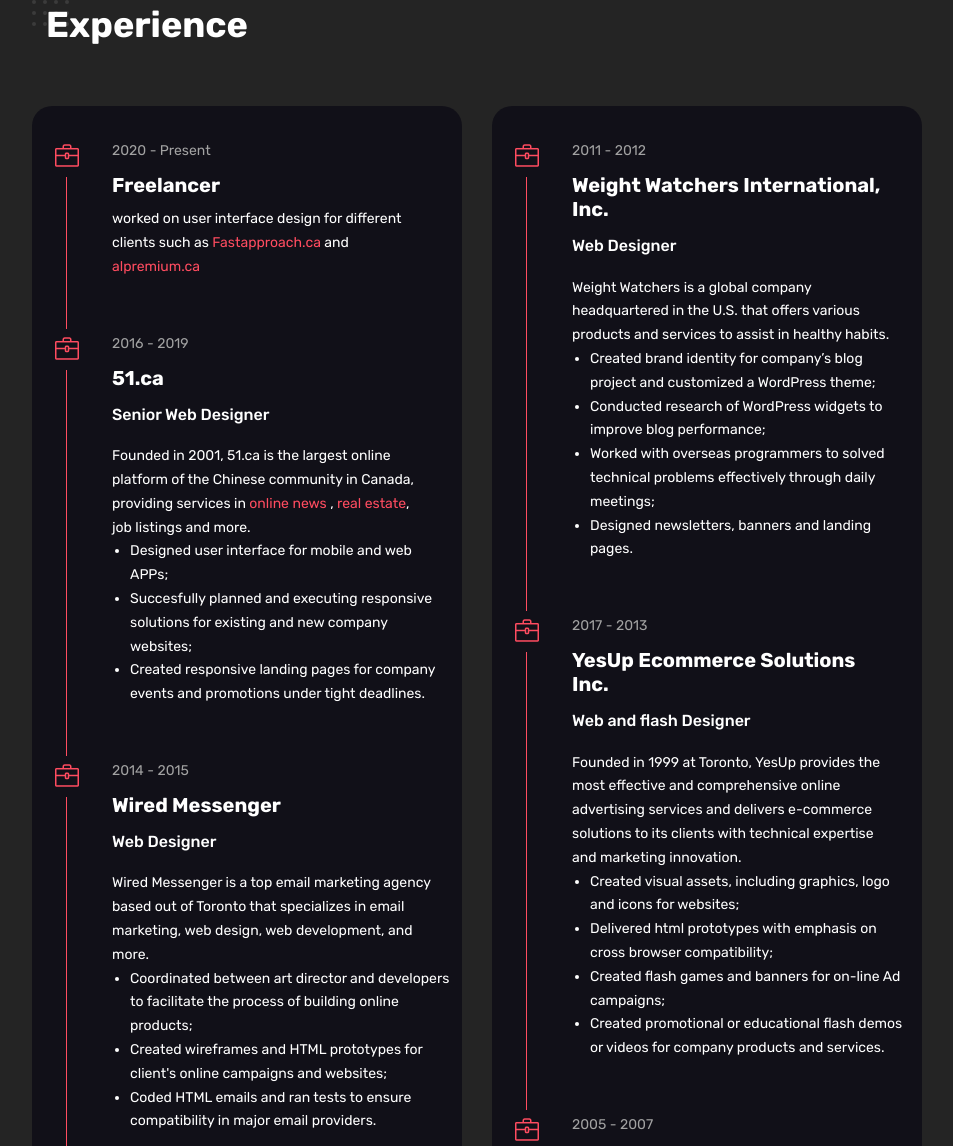
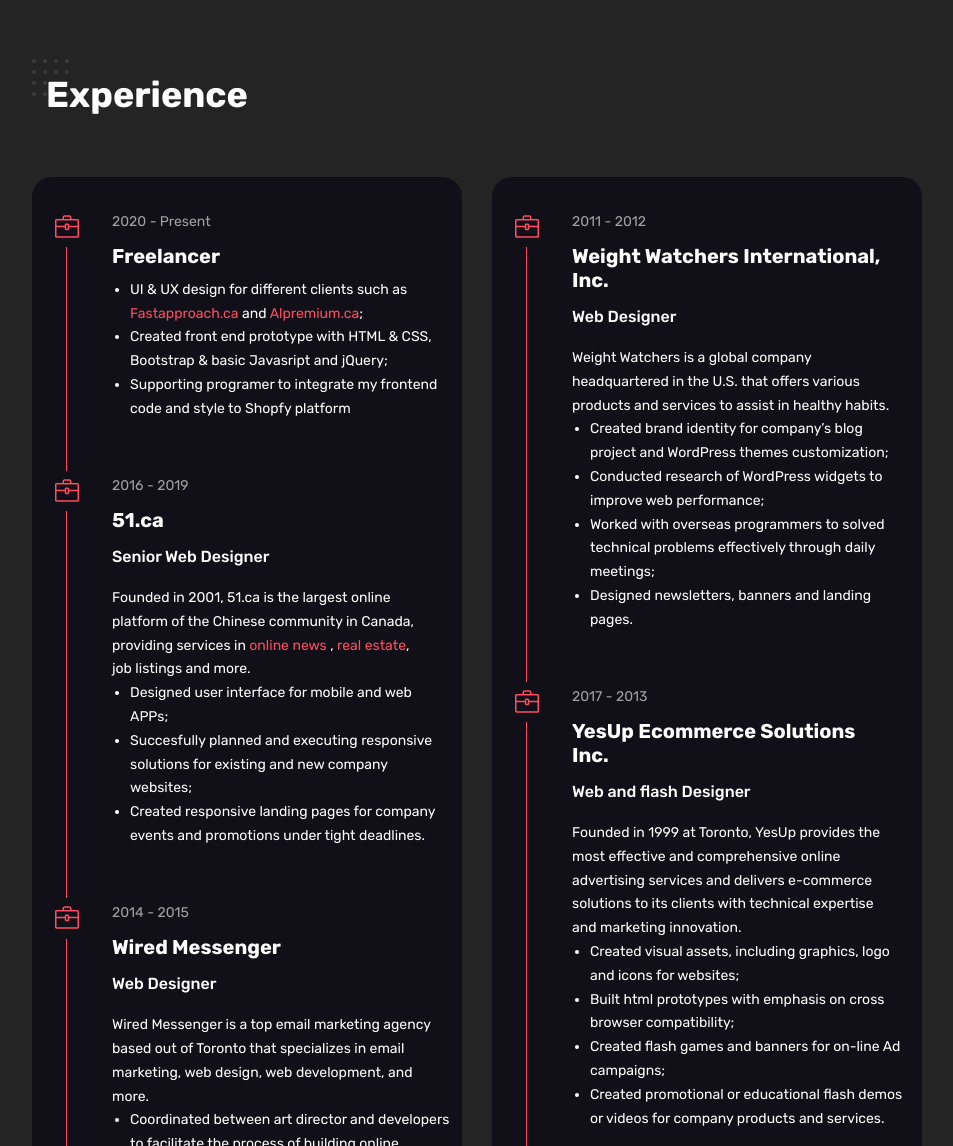
Before and after one commit to wendyjin2020/portfolio, a plain HTML site: page index.html in a window 1280 px wide. Shown: the part 2367-3513 px from the top of the page, without its empty margins (218-1171 px from the left). Drawn offline with Linux system fonts and the light colour scheme.

Commit message:
resume update

```diff
--- a/index.html
+++ b/index.html
@@ -209,9 +209,9 @@
 								<!-- about text -->
 								<p>I am Wendy, an experienced web and UI/UX designer living in Vaughan. I'm passionate in designing web and mobile applications with neat user interface and clean front-end code. </p>
 								<p>For each products I've been working on, my goal was always to modernize the aesthetic, empower the user and increase conversions.</p>
+								<p>I love team work, because when the right mix of people and skills are brought together, the results can be exciting.</p>
 
 								<div class="spacer d-md-none d-lg-none" data-height="30"></div>
-
 							</div>
 							<div class="col-md-6">
 								<h3>Design skills</h3>
@@ -608,7 +608,11 @@
 							<div class="content">
 								<span class="time">2020 - Present</span>
 								<h3 class="title"> <span>Freelancer</span></h3>
-								<p>worked on user interface design for different clients such as <a href="https://fastapproach.ca/">Fastapproach.ca</a> and <a href="https://alpremium.ca/" target="_blank">alpremium.ca</a></p>
+								<ul class="timeline-role">
+									<li>UI & UX design for different clients such as  <a href="https://fastapproach.ca/">Fastapproach.ca</a> and <a href="https://alpremium.ca/" target="_blank">Alpremium.ca</a>;</li>
+									<li>Created front end prototype with HTML & CSS, Bootstrap & basic Javasript and jQuery;</li>
+									<li>Supporting programer to integrate my frontend code and style to Shopfy platform</li>
+								</ul>
 							</div>
 						</div>
 
@@ -637,7 +641,7 @@
 								<p>Wired Messenger is a top email marketing agency based out of Toronto that specializes in email marketing, web design, web development, and more. </p>
 								<ul class="timeline-role">
 									<li>Coordinated between art director and developers to facilitate the process of building online products;</li>
-									<li>Created wireframes and HTML prototypes for client's online campaigns and websites;</li>
+									<li>Created low-fidality Sketch wireframes and built HTML prototypes for client's online campaigns and websites;</li>
 									<li>Coded HTML emails and ran tests to ensure compatibility in major email providers.</li>
 							    </ul>
 
@@ -681,8 +685,8 @@
 								<h4>Web Designer</h4>
 								<p>Weight Watchers is a global company headquartered in the U.S. that offers various products and services to assist in healthy habits.</p>
 								<ul class="timeline-role">
-									<li>Created brand identity for company’s blog project and customized a WordPress theme;</li>
-									<li>Conducted research of WordPress widgets to improve blog performance;</li>
+									<li>Created brand identity for company’s blog project and WordPress themes customization;</li>
+									<li>Conducted research of WordPress widgets to improve web performance;</li>
 									<li>Worked with overseas programmers to solved technical problems effectively through daily meetings;</li>
 									<li>Designed newsletters, banners and landing pages.</li>
 								</ul>
@@ -698,7 +702,7 @@
 								<p>Founded in 1999 at Toronto, YesUp provides the most effective and comprehensive online advertising services and delivers e-commerce solutions to its clients with technical expertise and marketing innovation.<br>
 							    <ul class="timeline-role">
 									<li>Created visual assets, including graphics, logo and icons for websites;</li>
-									<li>Delivered html prototypes with emphasis on cross browser compatibility;</li>
+									<li>Built html prototypes with emphasis on cross browser compatibility;</li>
 									<li>Created flash games and banners for on-line Ad campaigns;</li>
 									<li>Created promotional or educational flash demos or videos for company products and services. </li>
 								</ul>
```
Also changed, not shown: 1 other file.
